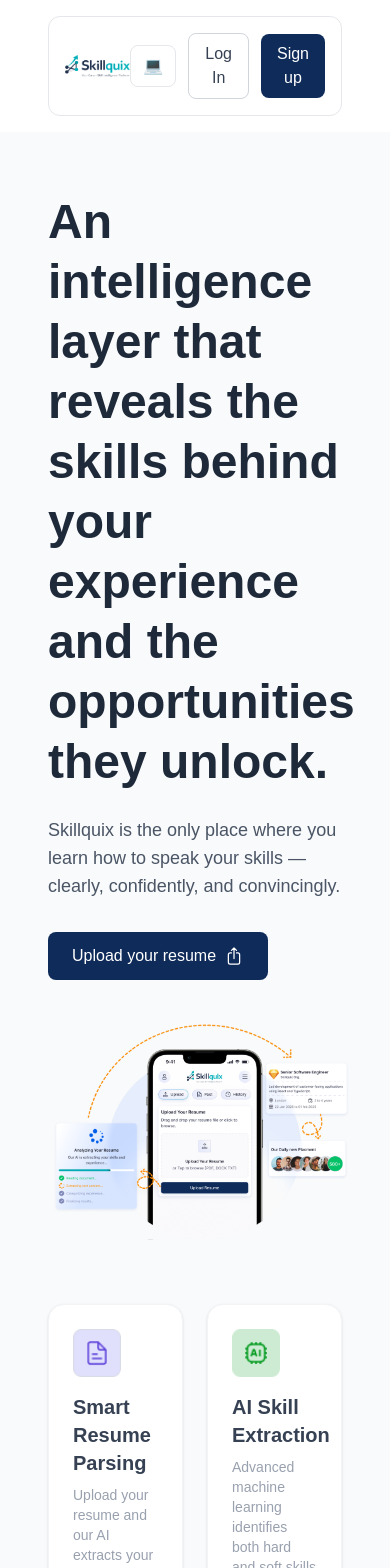
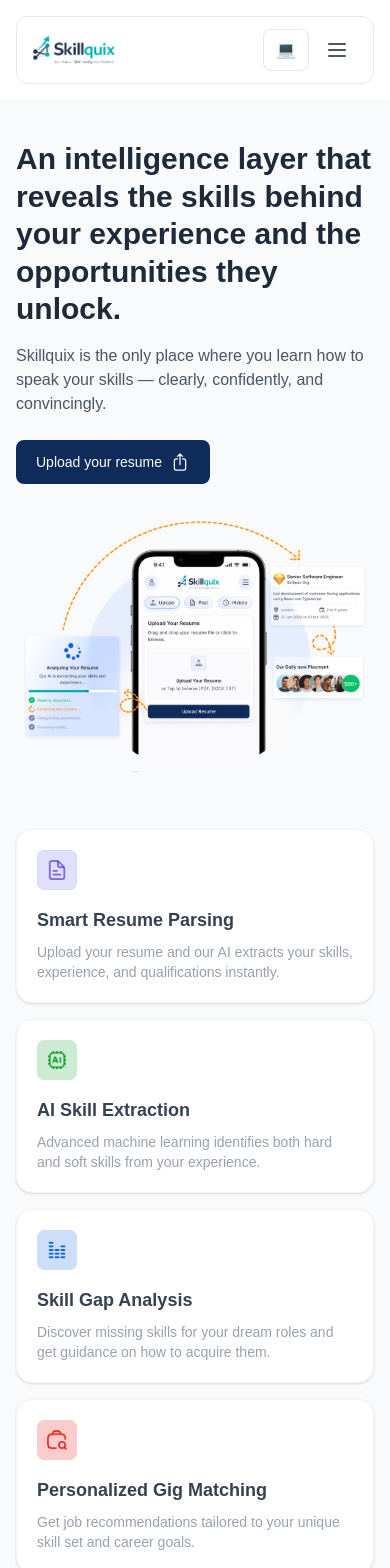
Before and after one commit to Toufique18/skillquix-landing-page, a Next.js app: page / in a window 390 px wide. Shown: the top 1568 px of the page. Built offline with nearby package versions, Linux system fonts and the light colour scheme.

Commit message:
responsive for small devices

```diff
--- a/app/components/Container.tsx
+++ b/app/components/Container.tsx
@@ -5,7 +5,7 @@
 }) {
   return (
     <div className="">
-       <div className="max-w-7xl mx-auto px-12">
+       <div className="max-w-7xl mx-auto px-4 sm:px-6 lg:px-12">
          {children}
        </div>
     </div>
--- a/app/components/DarkModeTest.tsx
+++ /dev/null
@@ -1,10 +0,0 @@
-'use client';
-
-export default function DarkModeTest() {
-  return (
-    <div className="fixed bottom-4 right-4 p-4 bg-white dark:bg-gray-800 text-black dark:text-white border rounded-lg shadow-lg z-50">
-      <p>Dark mode test</p>
-      <p className="text-sm">If this box is dark in dark mode, it's working!</p>
-    </div>
-  );
-}
--- a/app/components/Faq.tsx
+++ b/app/components/Faq.tsx
@@ -55,7 +55,7 @@
   return (
     <section className='bg-gray-100 dark:bg-gray-800'>
       <Container>
-        <div id='FAQ' className="text-center bg-gray-100 dark:bg-gray-800 mx-auto py-12 md:py-16 flex items-center">
+        <div id='FAQ' className="text-center bg-gray-100 dark:bg-gray-800 mx-auto py-12 md:py-16 md:flex lg:flex items-center">
           {/* Header Section */}
           <div className="text-start mb-12">
             <h1 className="text-3xl md:text-4xl font-bold text-gray-900 dark:text-white mb-3">
@@ -67,7 +67,7 @@
           </div>
 
           {/* FAQ Items */}
-          <div className="space-y-4 w-2/3">
+          <div className="space-y-4 w-full md:w-2/3">
             {faqData.map((item) => (
               <div
                 key={item.id}
--- a/app/components/Hero.tsx
+++ b/app/components/Hero.tsx
@@ -25,21 +25,21 @@
   ];
 
   return (
-    <section className="w-full bg-gray-50 dark:bg-gray-900 py-15 transition-colors">
+    <section className="w-full bg-gray-50 dark:bg-gray-900 py-10 sm:py-15 transition-colors">
       <Container>
-        <div className="grid md:grid-cols-2 gap-10 items-center">
+        <div className="grid grid-cols-1 md:grid-cols-2 gap-8 md:gap-10 items-center">
 
           {/* Left */}
           <div>
-            <h1 className="text-5xl font-bold leading-tight text-gray-800 dark:text-white transition-colors">
+            <h1 className="text-3xl sm:text-4xl md:text-5xl font-bold leading-tight text-gray-800 dark:text-white transition-colors">
               An intelligence layer that reveals the skills behind your experience and the opportunities they unlock.
             </h1>
 
-            <p className="mt-6 text-lg text-gray-600 dark:text-gray-300 transition-colors">
+            <p className="mt-4 sm:mt-6 text-base sm:text-lg text-gray-600 dark:text-gray-300 transition-colors">
               Skillquix is the only place where you learn how to speak your skills — clearly, confidently, and convincingly.
             </p>
 
-            <button className="mt-8 px-6 py-3 bg-[#0F2B5A] dark:bg-[#1a3d7a] text-white rounded-lg flex gap-2 items-center hover:bg-[#1a3d7a] dark:hover:bg-[#2a4d8a] transition-all duration-300">
+            <button className="mt-6 sm:mt-8 px-5 sm:px-6 py-3 bg-[#0F2B5A] dark:bg-[#1a3d7a] text-white rounded-lg flex gap-2 items-center hover:bg-[#1a3d7a] dark:hover:bg-[#2a4d8a] transition-all duration-300 text-sm sm:text-base">
               Upload your resume
               <svg xmlns="http://www.w3.org/2000/svg" fill="none" viewBox="0 0 24 24" strokeWidth="1.5" stroke="currentColor" className="size-5">
                 <path strokeLinecap="round" strokeLinejoin="round" d="M9 8.25H7.5a2.25 2.25 0 0 0-2.25 2.25v9a2.25 2.25 0 0 0 2.25 2.25h9a2.25 2.25 0 0 0 2.25-2.25v-9a2.25 2.25 0 0 0-2.25-2.25H15m0-3-3-3m0 0-3 3m3-3V15" />
@@ -60,23 +60,23 @@
         </div>
 
         {/* Grid */}
-        <div className="grid grid-cols-2 md:grid-cols-3 lg:grid-cols-4 gap-6 w-full mx-auto py-5 mt-10">
+        <div className="grid grid-cols-1 sm:grid-cols-2 lg:grid-cols-4 gap-4 sm:gap-6 w-full mx-auto py-5 mt-8 sm:mt-10">
           {card.map((cards) => (
             <div
               key={cards.name}
-              className="group bg-white dark:bg-gray-800 p-6 rounded-2xl border border-gray-100 dark:border-gray-700 shadow-sm hover:shadow-xl hover:scale-105 transition-all duration-300 cursor-pointer"
+              className="group bg-white dark:bg-gray-800 p-5 sm:p-6 rounded-2xl border border-gray-100 dark:border-gray-700 shadow-sm hover:shadow-xl hover:scale-105 transition-all duration-300 cursor-pointer"
             >
               {/* Logo */}
               <div className="flex mb-4">
                 <img
                   src={cards.logo}
                   alt={cards.name}
-                  className="w-12 h-12 object-contain group-hover:scale-110 transition duration-300 dark:brightness-90"
+                  className="w-10 h-10 sm:w-12 sm:h-12 object-contain group-hover:scale-110 transition duration-300 dark:brightness-90"
                 />
               </div>
 
               {/* Name */}
-              <p className="font-semibold text-gray-700 dark:text-gray-200 text-xl transition-colors">
+              <p className="font-semibold text-gray-700 dark:text-gray-200 text-lg sm:text-xl transition-colors">
                 {cards.name}
               </p>
 
--- a/app/components/Navbar.tsx
+++ b/app/components/Navbar.tsx
@@ -1,21 +1,26 @@
+'use client';
+
+import { useState } from 'react';
 import Container from "./Container";
 import ThemeToggle from "./ThemeToggle";
 
 export default function Navbar() {
+    const [mobileMenuOpen, setMobileMenuOpen] = useState(false);
+
     return (
         <header className="w-full py-4 sticky top-0 z-50 bg-white dark:bg-gray-900 transition-colors">
             <Container>
-                <div className="flex items-center justify-between border rounded-xl border-gray-200 dark:border-gray-700 py-4 px-4">
+                <div className="flex items-center justify-between border rounded-xl border-gray-200 dark:border-gray-700 py-3 px-4">
                     {/* Logo */}
                     <div className="flex items-center gap-2">
                      <img
                         src="/skill.png"
                         alt="Skillquix logo"
-                        className="h-8 w-auto object-contain"
+                        className="h-7 sm:h-8 w-auto object-contain"
                      />
                     </div>
 
-                    {/* Nav */}
+                    {/* Desktop Nav */}
                     <nav className="hidden md:flex items-center gap-8 text-gray-600 dark:text-gray-300">
                         <a href="#" className="hover:text-gray-900 dark:hover:text-white transition-colors">Home</a>
                         <a href="#price" className="hover:text-gray-900 dark:hover:text-white transition-colors">Pricing</a>
@@ -23,8 +28,8 @@
                         <a href="#FAQ" className="hover:text-gray-900 dark:hover:text-white transition-colors">FAQ</a>
                     </nav>
 
-                    {/* Actions */}
-                    <div className="flex gap-3 items-center">
+                    {/* Desktop Actions */}
+                    <div className="hidden md:flex gap-3 items-center">
                         <ThemeToggle />
                         <button className="px-4 py-2 border border-gray-300 dark:border-gray-600 text-gray-700 dark:text-gray-300 rounded-lg hover:bg-gray-50 dark:hover:bg-gray-800 transition-colors">
                             Log In
@@ -33,7 +38,47 @@
                             Sign up
                         </button>
                     </div>
+
+                    {/* Mobile: Theme Toggle + Hamburger */}
+                    <div className="flex md:hidden items-center gap-2">
+                        <ThemeToggle />
+                        <button
+                            onClick={() => setMobileMenuOpen(!mobileMenuOpen)}
+                            className="p-2 rounded-lg text-gray-600 dark:text-gray-300 hover:bg-gray-100 dark:hover:bg-gray-800 transition-colors"
+                            aria-label="Toggle menu"
+                        >
+                            {mobileMenuOpen ? (
+                                <svg className="w-6 h-6" fill="none" stroke="currentColor" viewBox="0 0 24 24">
+                                    <path strokeLinecap="round" strokeLinejoin="round" strokeWidth={2} d="M6 18L18 6M6 6l12 12" />
+                                </svg>
+                            ) : (
+                                <svg className="w-6 h-6" fill="none" stroke="currentColor" viewBox="0 0 24 24">
+                                    <path strokeLinecap="round" strokeLinejoin="round" strokeWidth={2} d="M4 6h16M4 12h16M4 18h16" />
+                                </svg>
+                            )}
+                        </button>
+                    </div>
                 </div>
+
+                {/* Mobile Menu Dropdown */}
+                {mobileMenuOpen && (
+                    <div className="md:hidden mt-2 border rounded-xl border-gray-200 dark:border-gray-700 bg-white dark:bg-gray-900 p-4 animate-in slide-in-from-top-2">
+                        <nav className="flex flex-col gap-3 text-gray-600 dark:text-gray-300 mb-4">
+                            <a href="#" onClick={() => setMobileMenuOpen(false)} className="py-2 px-3 rounded-lg hover:bg-gray-50 dark:hover:bg-gray-800 hover:text-gray-900 dark:hover:text-white transition-colors">Home</a>
+                            <a href="#price" onClick={() => setMobileMenuOpen(false)} className="py-2 px-3 rounded-lg hover:bg-gray-50 dark:hover:bg-gray-800 hover:text-gray-900 dark:hover:text-white transition-colors">Pricing</a>
+                            <a href="#Testimonial" onClick={() => setMobileMenuOpen(false)} className="py-2 px-3 rounded-lg hover:bg-gray-50 dark:hover:bg-gray-800 hover:text-gray-900 dark:hover:text-white transition-colors">Testimonial</a>
+                            <a href="#FAQ" onClick={() => setMobileMenuOpen(false)} className="py-2 px-3 rounded-lg hover:bg-gray-50 dark:hover:bg-gray-800 hover:text-gray-900 dark:hover:text-white transition-colors">FAQ</a>
+                        </nav>
+                        <div className="flex gap-3 pt-3 border-t border-gray-200 dark:border-gray-700">
+                            <button className="flex-1 px-4 py-2 border border-gray-300 dark:border-gray-600 text-gray-700 dark:text-gray-300 rounded-lg hover:bg-gray-50 dark:hover:bg-gray-800 transition-colors text-sm">
+                                Log In
+                            </button>
+                            <button className="flex-1 px-4 py-2 bg-[#0F2B5A] dark:bg-[#1a3d7a] text-white rounded-lg hover:bg-[#1a3d7a] dark:hover:bg-[#2a4d8a] transition-colors text-sm">
+                                Sign up
+                            </button>
+                        </div>
+                    </div>
+                )}
             </Container>
         </header>
     );
--- a/app/components/Price.tsx
+++ b/app/components/Price.tsx
@@ -4,7 +4,7 @@
   return (
     <section id="price" className="w-full bg-gray-100 dark:bg-gray-800 py-20 transition-colors">
       <Container>
-        <div className="mx-auto px-4 md:px-20 text-center">
+        <div className="mx-auto px-0 sm:px-4 md:px-20 text-center">
 
           {/* Heading */}
           <h2 className="text-3xl md:text-4xl font-semibold text-gray-800 dark:text-white transition-colors">
--- a/app/components/ThemeToggle.tsx
+++ b/app/components/ThemeToggle.tsx
@@ -32,7 +32,7 @@
       title={`Current: ${label}. Click to switch.`}
     >
       <span>{icon}</span>
-      {/*<span className="text-xs hidden sm:inline">{label}</span>*/}
+      <span className="text-xs hidden sm:inline">{label}</span>
     </button>
   );
 }
```
Also changed, not shown: app/components/Carousel.tsx (+20 -18 lines).
